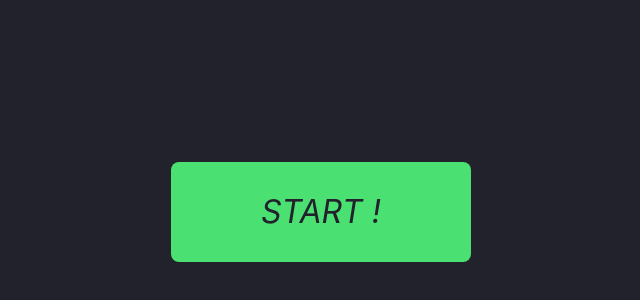
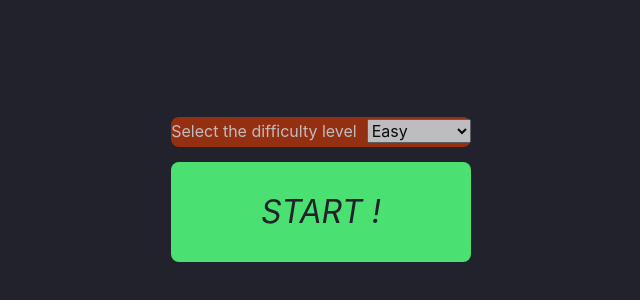
Before and after one commit to crasymagic/stepha_l-mti-tp4, a React app: page / in a window 1280 px wide. Shown: the part 188-488 px from the top of the page, without its empty margins (319-959 px from the left). Built offline with nearby package versions, Linux system fonts and the light colour scheme.

Commit message:
now you can set the difficulty level

```diff
--- a/package.json
+++ b/package.json
@@ -47,6 +47,7 @@
     "redux": "^4.0.1",
     "redux-saga": "^0.16.2",
     "resolve": "1.8.1",
+    "rxjs": "^6.5.2",
     "sass-loader": "7.1.0",
     "style-loader": "0.23.0",
     "terser-webpack-plugin": "1.1.0",
--- a/public/index.html
+++ b/public/index.html
@@ -19,6 +19,11 @@
       work correctly both with client-side routing and a non-root public URL.
       Learn how to configure a non-root public URL by running `npm run build`.
     -->
+    <script src="https://code.jquery.com/jquery-3.3.1.slim.min.js" integrity="sha384-q8i/X+965DzO0rT7abK41JStQIAqVgRVzpbzo5smXKp4YfRvH+8abtTE1Pi6jizo" crossorigin="anonymous"></script>
+    <script src="https://cdnjs.cloudflare.com/ajax/libs/popper.js/1.14.7/umd/popper.min.js" integrity="sha384-UO2eT0CpHqdSJQ6hJty5KVphtPhzWj9WO1clHTMGa3JDZwrnQq4sF86dIHNDz0W1" crossorigin="anonymous"></script>
+    <script src="https://stackpath.bootstrapcdn.com/bootstrap/4.3.1/js/bootstrap.min.js" integrity="sha384-JjSmVgyd0p3pXB1rRibZUAYoIIy6OrQ6VrjIEaFf/nJGzIxFDsf4x0xIM+B07jRM" crossorigin="anonymous"></script>
+    <link rel="stylesheet" href="https://stackpath.bootstrapcdn.com/bootstrap/4.3.1/css/bootstrap.min.css" integrity="sha384-ggOyR0iXCbMQv3Xipma34MD+dH/1fQ784/j6cY/iJTQUOhcWr7x9JvoRxT2MZw1T" crossorigin="anonymous">
+
     <title>React App</title>
   </head>
   <body>
--- a/src/actions/game.js
+++ b/src/actions/game.js
@@ -2,8 +2,12 @@ export const GAME_START_REQUESTED = 'GAME_START_REQUESTED';
 export const GAME_START = 'GAME_START';
 export const GAME_STOP_REQUESTED = 'GAME_STOP_REQUESTED';
 export const GAME_STOP = 'GAME_STOP';
+export const CHANGE_LEVEL_REQUESTED = 'CHANGE_LEVEL_REQUESTED';
+export const CHANGE_LEVEL = 'CHANGE_LEVEL';
 
-export const gameStartRequested = () => ({ type: GAME_START_REQUESTED });
+export const gameStartRequested = (globalTimeoutLevel) => ({ type: GAME_START_REQUESTED, globalTimeoutLevel: globalTimeoutLevel });
 export const gameStart = () => ({ type: GAME_START });
 export const gameStopRequested = () => ({ type: GAME_STOP_REQUESTED });
 export const gameStop = () => ({ type: GAME_STOP });
+export const changeLevelRequested = (newGlobalTimeoutLevel) => ({ type: CHANGE_LEVEL_REQUESTED, newGlobalTimeoutLevel: newGlobalTimeoutLevel });
+export const changeLevel = (newGlobalTimeoutLevel) => ({ type: CHANGE_LEVEL, newGlobalTimeoutLevel: newGlobalTimeoutLevel });
--- /dev/null
+++ b/src/components/LevelSelector.js
@@ -0,0 +1,67 @@
+import React from 'react';
+import LevelSelectorEnum from '../misc/levelSelectorEnum';
+
+class LevelSelector extends React.Component {
+  constructor(props) {
+    super(props);
+    this.state = {}
+  }
+
+  render() {
+    return (
+        <div style={{
+            position: 'absolute',
+            top: 0,
+            left: 0,
+            right: 0,
+            bottom: '160px',
+            margin: 'auto',
+            width: '300px',
+            height: '30px',
+            textAlign: 'center',
+            background: '#C73508',
+            opacity: '0.7',
+            color: 'white',
+            borderRadius: '8px'
+        }}>
+            <form id="changeLevelSelector">
+                <div className="form-group">
+                    <label>
+                    Select the difficulty level
+                    <select onChange={this.props.onChangeValue} style={{marginLeft: '10px', marginTop: '2px'}}>
+                        <option value={LevelSelectorEnum.EASY.globalTimeoutLevel}>{LevelSelectorEnum.EASY.name}</option>
+                        <option value={LevelSelectorEnum.MEDIUM.globalTimeoutLevel}>{LevelSelectorEnum.MEDIUM.name}</option>
+                        <option value={LevelSelectorEnum.HARD.globalTimeoutLevel}>{LevelSelectorEnum.HARD.name}</option>
+                        <option value={LevelSelectorEnum.EXPERT.globalTimeoutLevel}>{LevelSelectorEnum.EXPERT.name}</option>
+                        <option value={LevelSelectorEnum.LEGENDARY.globalTimeoutLevel}>{LevelSelectorEnum.LEGENDARY.name}</option>
+                        <option value={LevelSelectorEnum.GOTAGA.globalTimeoutLevel}>{LevelSelectorEnum.GOTAGA.name}</option>
+                    </select>
+                    </label>
+                </div>
+            </form>
+        </div>
+
+      /*<div
+        id={`target-${this.props.id}`}
+        style={{
+          position: 'absolute',
+          top: `${this.props.location.y}px`,
+          left: `${this.props.location.x}px`,
+          width: '25px',
+          height: '25px',
+          textAlign: 'center',
+          lineHeight: '25px',
+          cursor: 'pointer',
+          zIndex: 1000,
+          backgroundColor: (this.props.timeout === 5 ? '#49D64D' : (this.props.timeout === 4 ? '#9FD640' : (this.props.timeout === 3 ? '#D6CC4B' : (this.props.timeout === 2 ? '#D69440' : '#D62F21')))),
+          borderRadius: '8rem'
+        }}
+        onClick={() => this.props.onDeleteTarget()}
+      >
+        {this.props.timeout}
+      </div>*/
+    );
+  }
+}
+
+export default LevelSelector;
--- a/src/layouts/Game.js
+++ b/src/layouts/Game.js
@@ -5,20 +5,22 @@ import Info from '../components/Info';
 import ButtonStart from '../components/ButtonStart';
 import ButtonStop from '../components/ButtonStop';
 import Lost from '../components/Lost';
+import LevelSelector from '../components/LevelSelector';
 import { deleteTargetRequested } from '../actions/targets';
-import { gameStartRequested, gameStopRequested } from '../actions/game';
+import { gameStartRequested, gameStopRequested, changeLevelRequested } from '../actions/game';
 
 const mapStateToProps = state => {
   return {
     lives: state.targets.lives,
     score: state.targets.score,
     isStarted: state.game.isStarted,
+    globalTimeoutLevel: state.game.globalTimeoutLevel,
     isLost: state.targets.isLost,
     targets: state.targets.targets
   }
 };
 
-const GameLayout = ({ isStarted, isLost, lives, score, targets, dispatch }) => (
+const GameLayout = ({ isStarted, isLost, globalTimeoutLevel, lives, score, targets, dispatch }) => (
   <div
     id="gamecanvas"
     style={{
@@ -52,7 +54,8 @@ const GameLayout = ({ isStarted, isLost, lives, score, targets, dispatch }) => (
       </React.Fragment>
     ) : (<Lost restartGame={() => dispatch(gameStopRequested())}/>)) : (
       <React.Fragment>
-        <ButtonStart onClick={() => dispatch(gameStartRequested())} />
+        <LevelSelector onChangeValue={(event) => dispatch(changeLevelRequested(event.target.value))}/>
+        <ButtonStart onClick={() => dispatch(gameStartRequested(globalTimeoutLevel))} />
       </React.Fragment>
     )}
   </div>
--- /dev/null
+++ b/src/misc/levelSelectorEnum.js
@@ -0,0 +1,10 @@
+const LevelSelectorEnum = {
+    EASY: { name: 'Easy', globalTimeoutLevel: 1000 },
+    MEDIUM: { name: 'Medium', globalTimeoutLevel: 900 },
+    HARD: { name: 'Hard', globalTimeoutLevel: 800 },
+    EXPERT: { name: 'Expert', globalTimeoutLevel: 700 },
+    LEGENDARY: { name: 'Legendary', globalTimeoutLevel: 600 },
+    GOTAGA: { name: 'Gotaga', globalTimeoutLevel: 500 }
+};
+
+export default LevelSelectorEnum;
--- a/src/reducers/index.js
+++ b/src/reducers/index.js
@@ -5,6 +5,7 @@ const defaultState = {
     score: 0,
     isStarted: false,
     isLost: false,
+    globalTimeoutLevel: 1000,
     targets: []
 };
 
@@ -21,6 +22,11 @@ export const game = (state = defaultState, action) => {
                 ...state,
                 isStarted: false
             };
+        case 'CHANGE_LEVEL':
+            return {
+                ...state,
+                globalTimeoutLevel: parseInt(action.newGlobalTimeoutLevel, 10)
+            }
         default:
             return state;
     }
--- a/src/sagas/gameSaga.js
+++ b/src/sagas/gameSaga.js
@@ -1,13 +1,20 @@
 import { call, take, put } from 'redux-saga/effects';
 import { delay } from 'redux-saga';
-import { gameStart, GAME_START_REQUESTED, gameStop, GAME_STOP_REQUESTED } from '../actions/game';
+import { gameStart, GAME_START_REQUESTED, gameStop, GAME_STOP_REQUESTED, changeLevel, CHANGE_LEVEL_REQUESTED } from '../actions/game';
 import { addTarget, deleteTarget, updateTargetsTimeout, DELETE_TARGET_REQUESTED } from '../actions/targets';
 
 export function* gameSaga() {
     while (true) {
-        yield take(GAME_START_REQUESTED);
+        const payload = yield take(GAME_START_REQUESTED);
         yield put(gameStart());
-        yield call(looper);
+        yield call(looper, parseInt(payload.globalTimeoutLevel, 10));
+    }
+}
+
+export function* changeLevelSaga() {
+    while (true) {
+        const payload = yield take(CHANGE_LEVEL_REQUESTED);
+        yield put(changeLevel(payload.newGlobalTimeoutLevel));
     }
 }
 
@@ -25,12 +32,12 @@ export function* stopGameSaga() {
     }
 }
 
-function* looper() {
-    yield delay(1000);
+function* looper(timeout) {
+    yield delay(timeout);
     yield put(addTarget(5, {
         x: Math.floor(Math.random() * (window.innerWidth - 50)) + 50,
         y: Math.floor(Math.random() * (window.innerHeight - 50)) + 50
     }));
     yield put(updateTargetsTimeout());
-    yield call(looper);
+    yield call(looper, timeout);
 }
--- a/src/store/index.js
+++ b/src/store/index.js
@@ -2,7 +2,7 @@ import { createStore, applyMiddleware, compose } from 'redux';
 import createSagaMiddleware from 'redux-saga';
 
 import reducers from '../reducers';
-import { gameSaga, targetClickedSaga, stopGameSaga } from '../sagas/gameSaga';
+import { gameSaga, targetClickedSaga, stopGameSaga, changeLevelSaga } from '../sagas/gameSaga';
 
 const sagaMiddleware = createSagaMiddleware();
 
@@ -24,7 +24,8 @@ export const store = createStore(reducers, enhancer);
 [
   gameSaga,
   stopGameSaga,
-  targetClickedSaga
+  targetClickedSaga,
+  changeLevelSaga
 ].map(saga => sagaMiddleware.run(saga));
 
 export default store;
```
Also changed, not shown: 1 other file (tests, documents, lock files or other folders).
